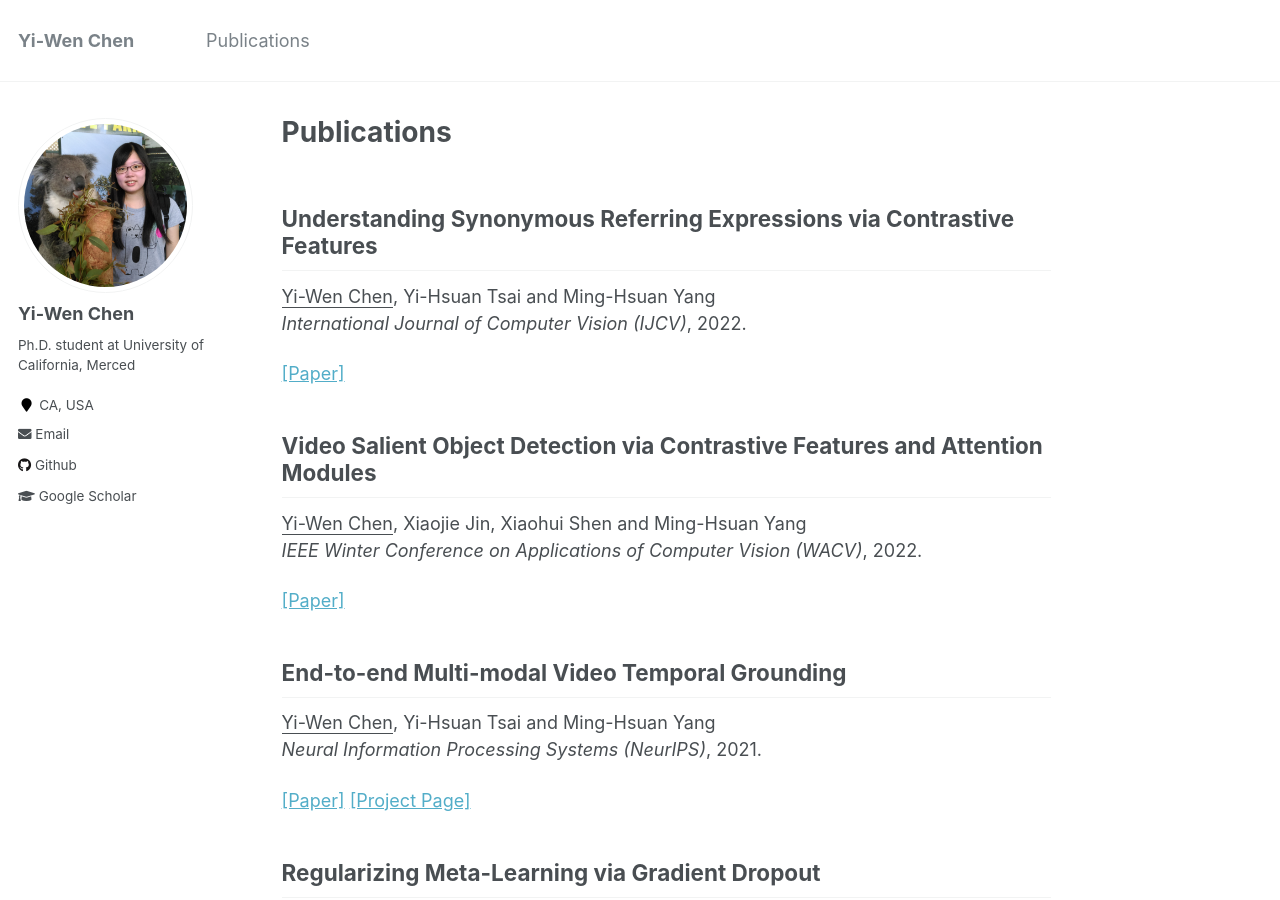
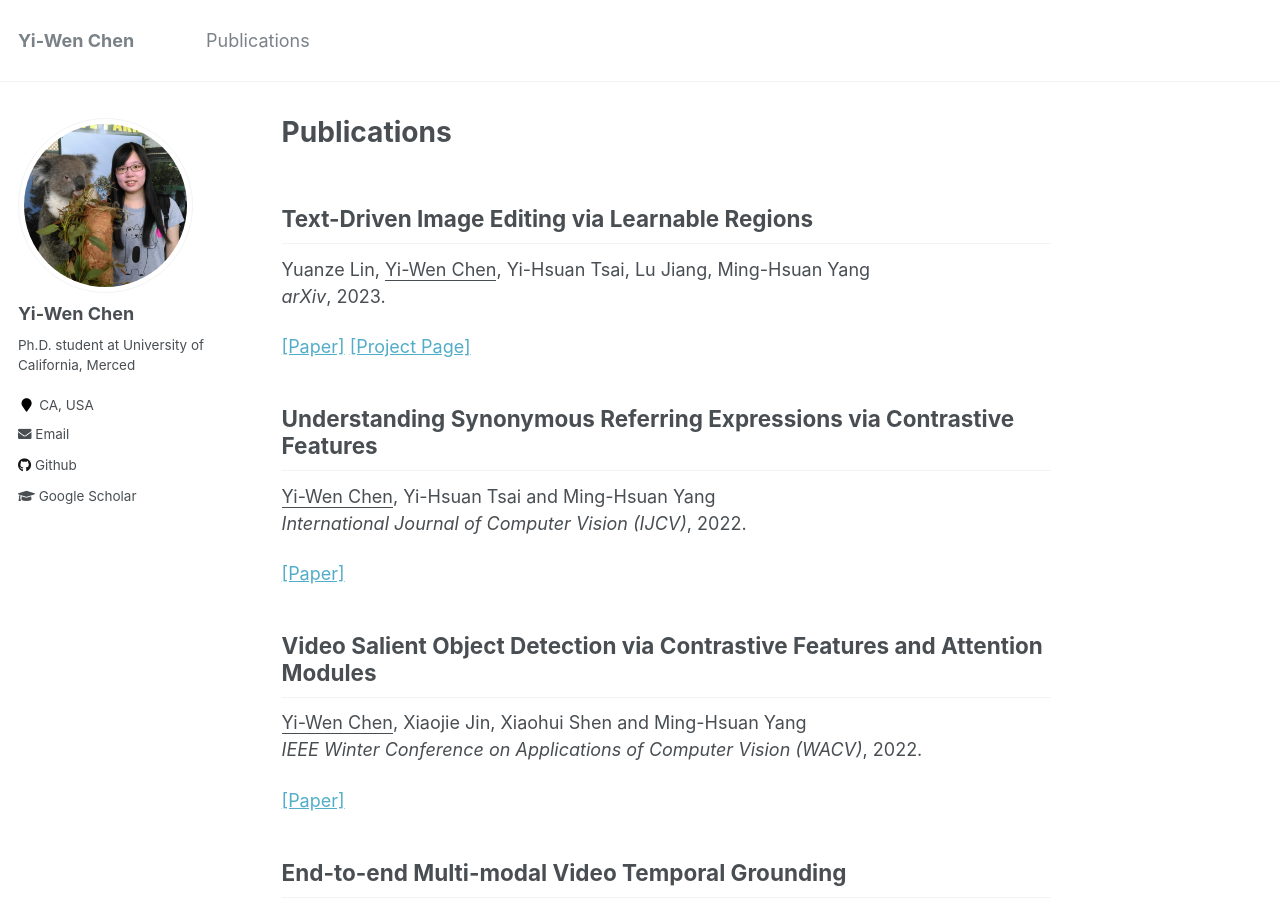
Before and after one commit to wenz116/wenz116.github.io, a Jekyll site: the page built from _pages/publications.md, in a window 1280 px wide and 900 px high. Built offline with Jekyll 4.4.1, drawn with Linux system fonts in a browser that asks for light colours.

Commit message:
Update CV, introduction and publications

```diff
--- a/_pages/publications.md
+++ b/_pages/publications.md
@@ -4,12 +4,18 @@ title: "Publications"
 author_profile: true
 ---
 
+## Text-Driven Image Editing via Learnable Regions
+Yuanze Lin, <ins>Yi-Wen Chen</ins>, Yi-Hsuan Tsai, Lu Jiang, Ming-Hsuan Yang <br />
+*arXiv*, 2023.
+
+[[Paper]](https://arxiv.org/abs/2311.16432)
+[[Project Page]](https://yuanze-lin.me/LearnableRegions_page/)
+
 ## Understanding Synonymous Referring Expressions via Contrastive Features
 <ins>Yi-Wen Chen</ins>, Yi-Hsuan Tsai and Ming-Hsuan Yang <br />
 *International Journal of Computer Vision (IJCV)*, 2022.
 
 [[Paper]](https://arxiv.org/abs/2104.10156)
-
 
 ## Video Salient Object Detection via Contrastive Features and Attention Modules
 <ins>Yi-Wen Chen</ins>, Xiaojie Jin, Xiaohui Shen and Ming-Hsuan Yang <br />
```
Also changed, not shown: _pages/about.md (+1 -1 lines), 1 other file.
